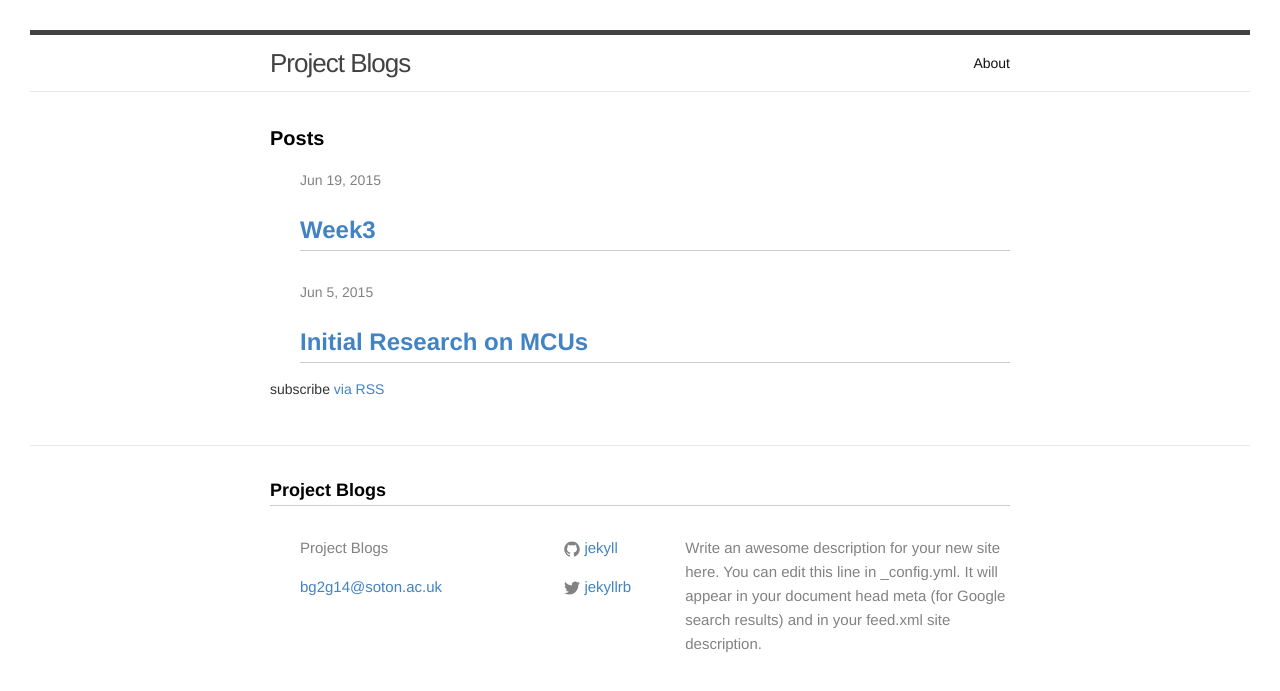
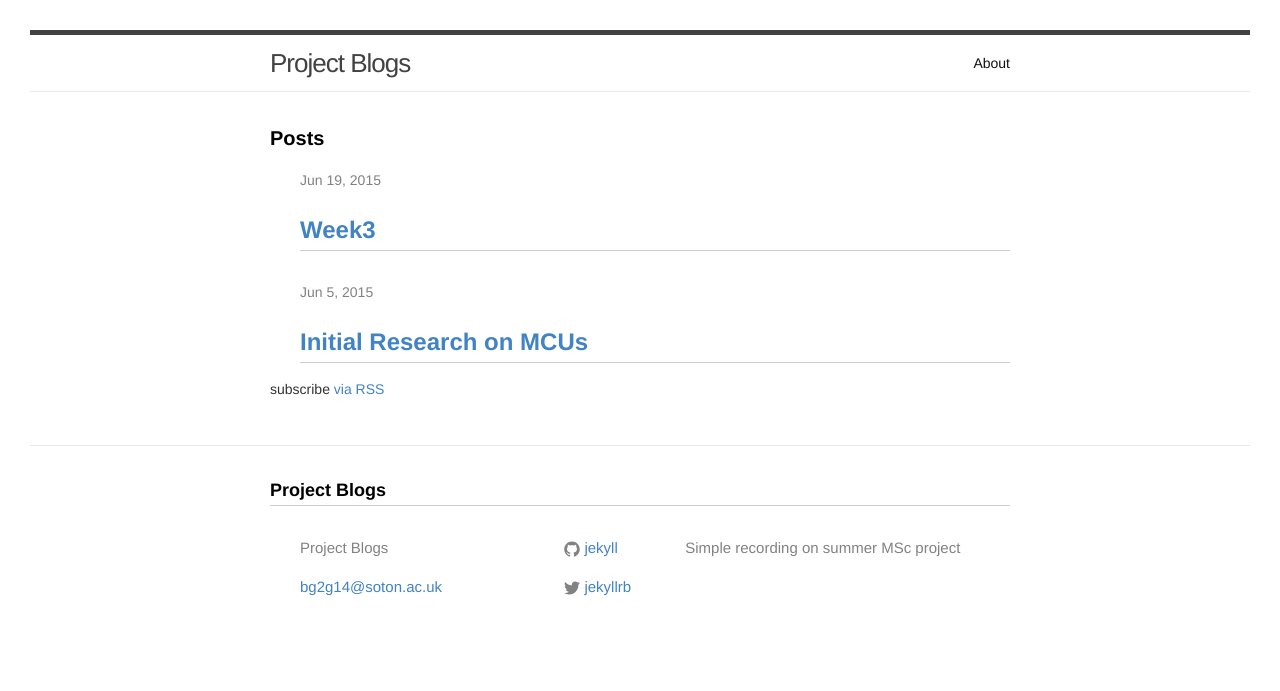
Before and after one commit to BingjieGao/SummerBlogs, a Jekyll site: the page built from index.html, in a window 1280 px wide. Shown: the top 691 px of the page. Built offline with Jekyll 4.4.1, drawn with Linux system fonts in a browser that asks for light colours; Markdown is read by kramdown in place of the engine named in the settings.

Commit message:
Update _config.yml

```diff
--- a/_config.yml
+++ b/_config.yml
@@ -2,15 +2,13 @@
 title: Project Blogs
 email: bg2g14@soton.ac.uk
 description: > # this means to ignore newlines until "baseurl:"
-  Write an awesome description for your new site here. You can edit this
-  line in _config.yml. It will appear in your document head meta (for
-  Google search results) and in your feed.xml site description.
+ Simple recording on summer MSc project
 baseurl: "/SummerBlogs" # the subpath of your site, e.g. /blog/
 styleurl: ""
 url: "http://yourdomain.com" # the base hostname & protocol for your site
 twitter_username: jekyllrb
 github_username:  jekyll
-
+linkedin_username: Bingjie Gao
 # Build settings
 # Build settings
 #markdown_ext:  markdown,mkdown,mkdn,mkd,md
```
